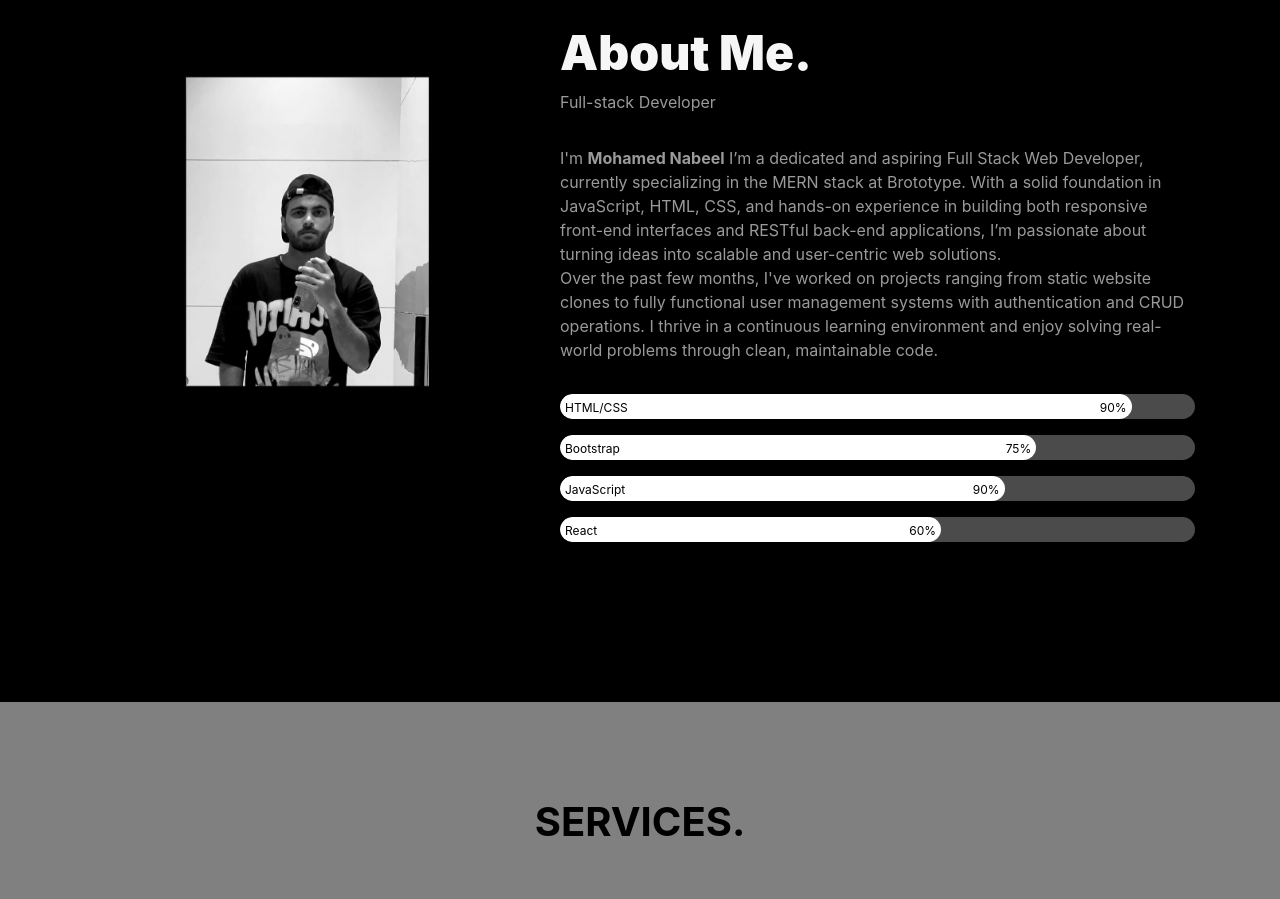
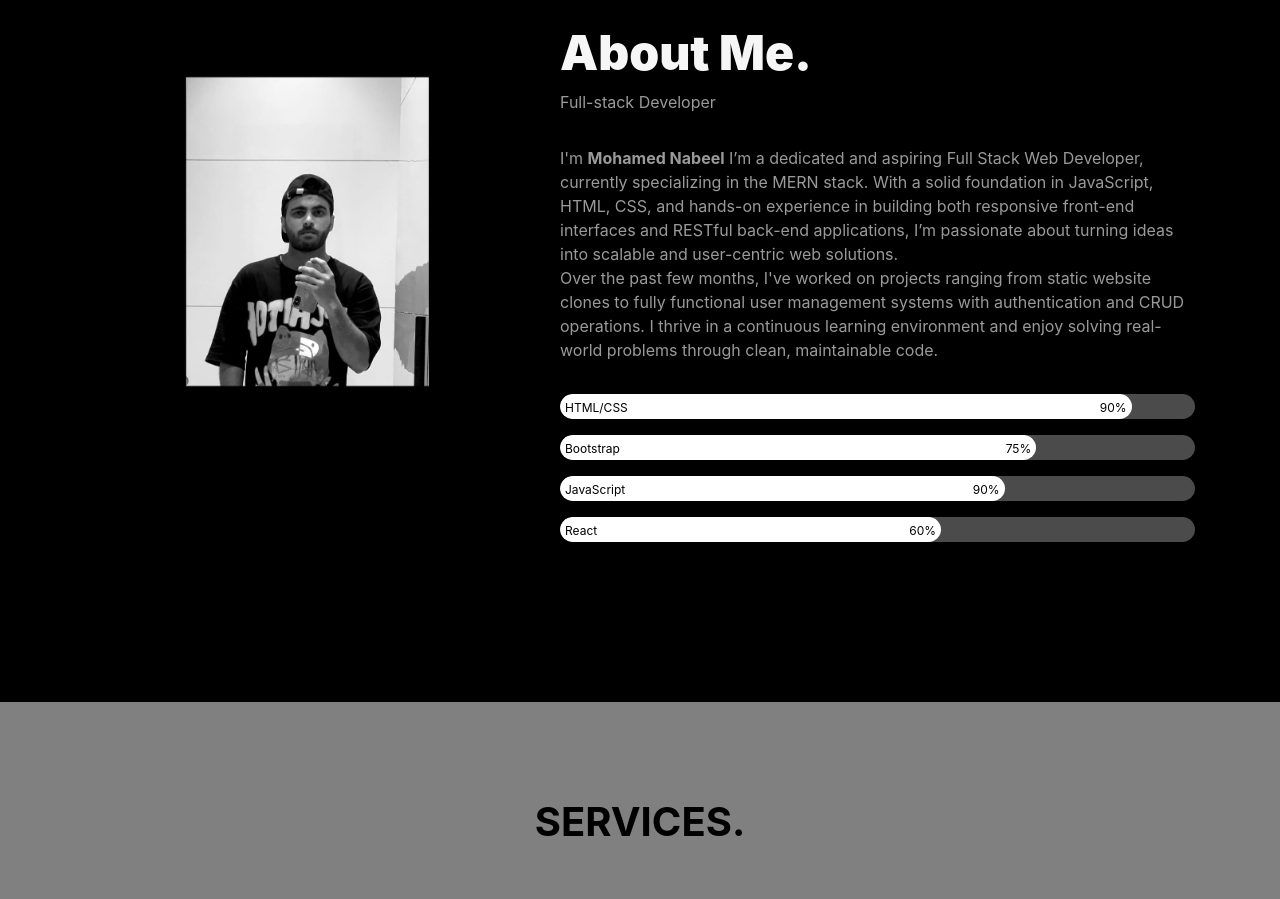
Before and after one commit to nabeelnbe/personal-portfolio, a plain HTML site: page index.html in a window 1280 px wide. Shown: the part 920-1819 px from the top of the page. Drawn offline with nearby package versions, Linux system fonts and the light colour scheme.

Commit message:
Update index.html

```diff
--- a/index.html
+++ b/index.html
@@ -79,7 +79,7 @@
                 <div class="col-lg-7 py-5">
                     <h1>About Me.</h1>
                     <p>Full-stack Developer</p>
-                    <p class="py-3">I'm <span class="font-weight-bold">Mohamed Nabeel</span>  I’m a dedicated and aspiring Full Stack Web Developer, currently specializing in the MERN stack at Brototype. With a solid foundation in JavaScript, HTML, CSS, and hands-on experience in building both responsive front-end interfaces and RESTful back-end applications, I’m passionate about turning ideas into scalable and user-centric web solutions.
+                    <p class="py-3">I'm <span class="font-weight-bold">Mohamed Nabeel</span>  I’m a dedicated and aspiring Full Stack Web Developer, currently specializing in the MERN stack. With a solid foundation in JavaScript, HTML, CSS, and hands-on experience in building both responsive front-end interfaces and RESTful back-end applications, I’m passionate about turning ideas into scalable and user-centric web solutions.
 
 <br> Over the past few months, I've worked on projects ranging from static website clones to fully functional user management systems with authentication and CRUD operations. I thrive in a continuous learning environment and enjoy solving real-world problems through clean, maintainable code.</p>
                     <div class="progress">
```
